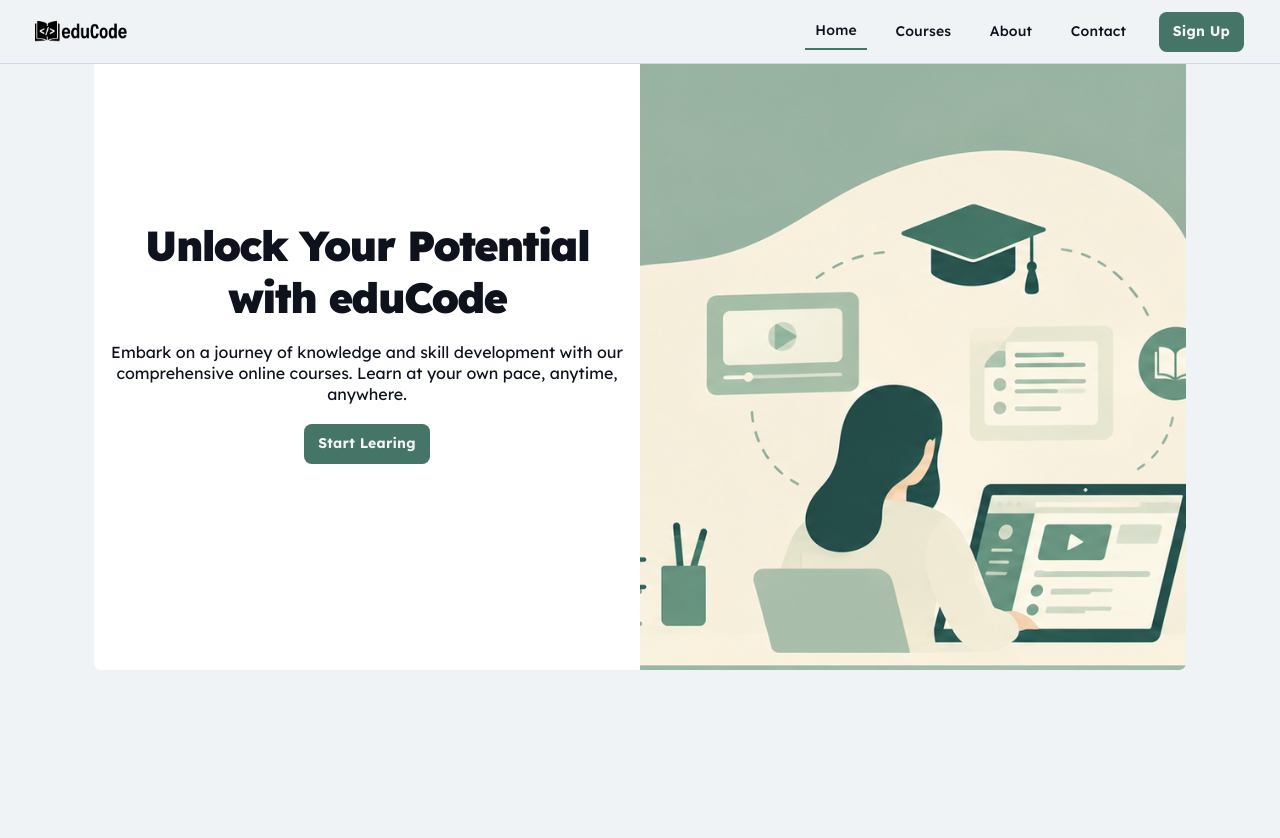
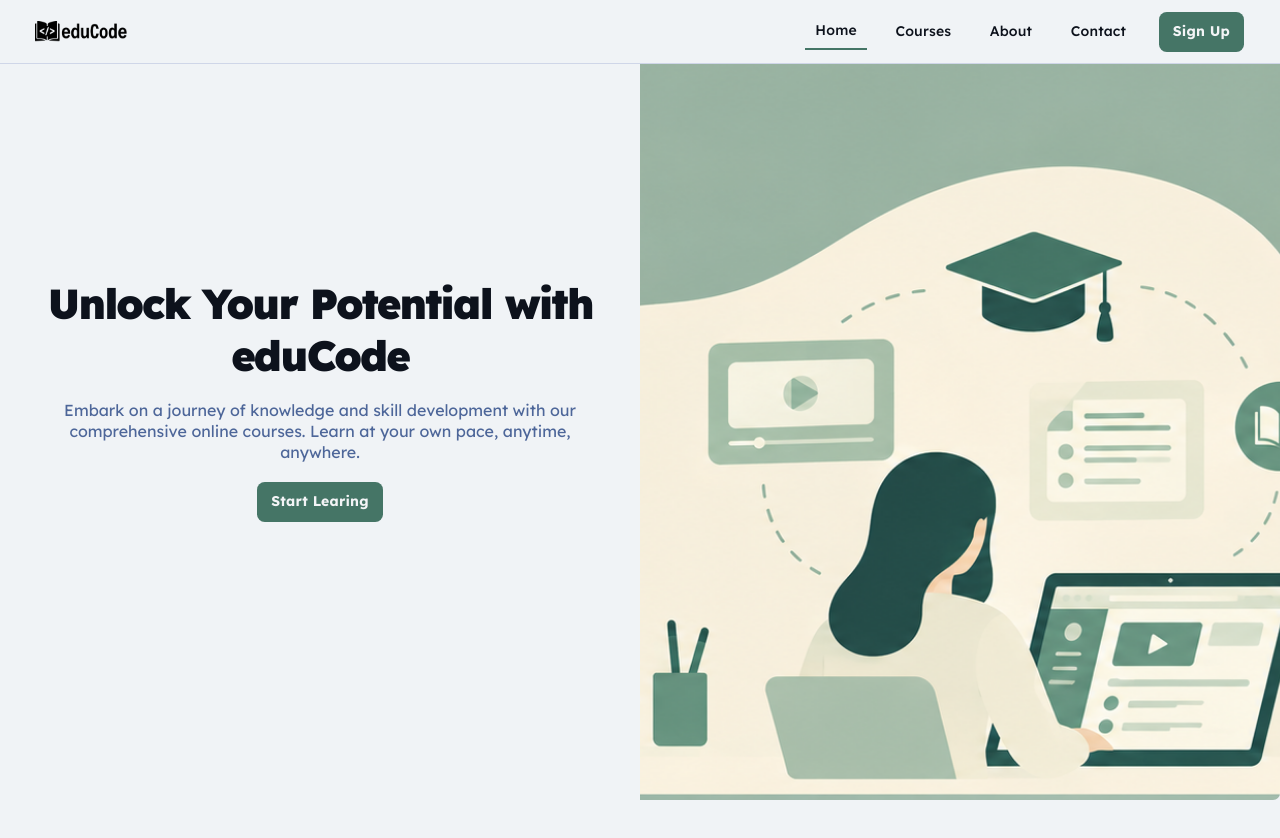
Before and after one commit to fadlipurnama/ASSIGNMENT_Day-26_Mini-Project_React-Styling, a React (Vite) app: page / in a window 1280 px wide. Shown: the top 838 px of the page. Built offline with nearby package versions, Linux system fonts and the light colour scheme.

Commit message:
style(hero): adjust HeroSection layout and styling

```diff
--- a/src/components/organisms/HeroSection.jsx
+++ b/src/components/organisms/HeroSection.jsx
@@ -3,13 +3,13 @@ import { Button } from "@/components/atoms/button";
 
 function HeroSection() {
   return (
-    <section className="container p-4">
-      <div className="relative grid min-h-[82vh] bg-white rounded-md max-w-max lg:grid-cols-2">
-        <div className="flex flex-col justify-center items-center gap-5 p-4 text-white z-20 lg:text-text-main">
+    <section className="w-full bg-background">
+      <div className="w-full relative grid min-h-screen rounded-md lg:grid-cols-2">
+        <div className="flex flex-col justify-center items-center gap-5 text-white z-20 p-4 lg:p-10 lg:text-foreground">
           <h2 className="font-black text-5xl tracking-[-2px] leading-15 text-center">
             Unlock Your Potential with eduCode
           </h2>
-          <p className="text-[16px] leading-6 font-normal tracking-normal text-center">
+          <p className="text-[16px] leading-6 font-normal tracking-normal text-center text-muted-foreground">
             Embark on a journey of knowledge and skill development with our
             comprehensive online courses. Learn at your own pace, anytime,
             anywhere.
```
